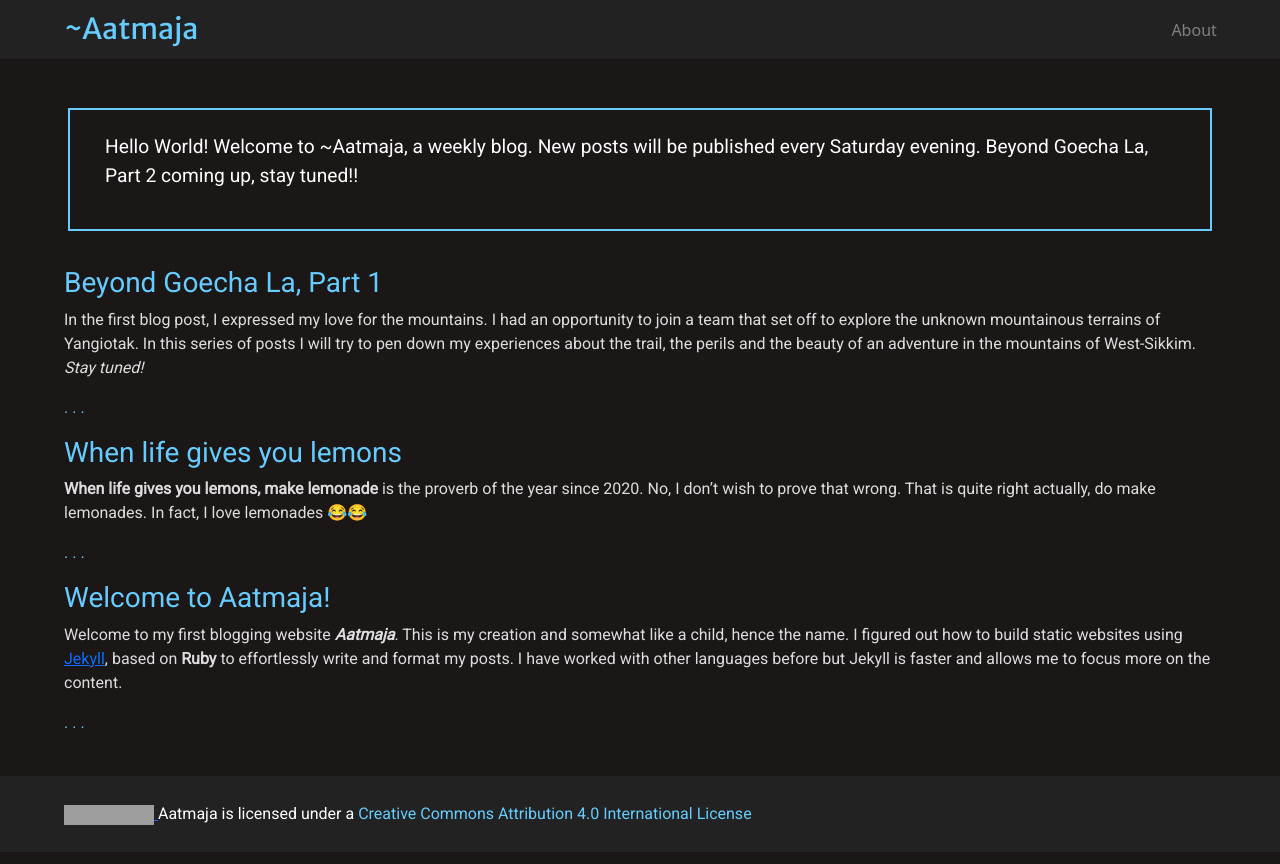
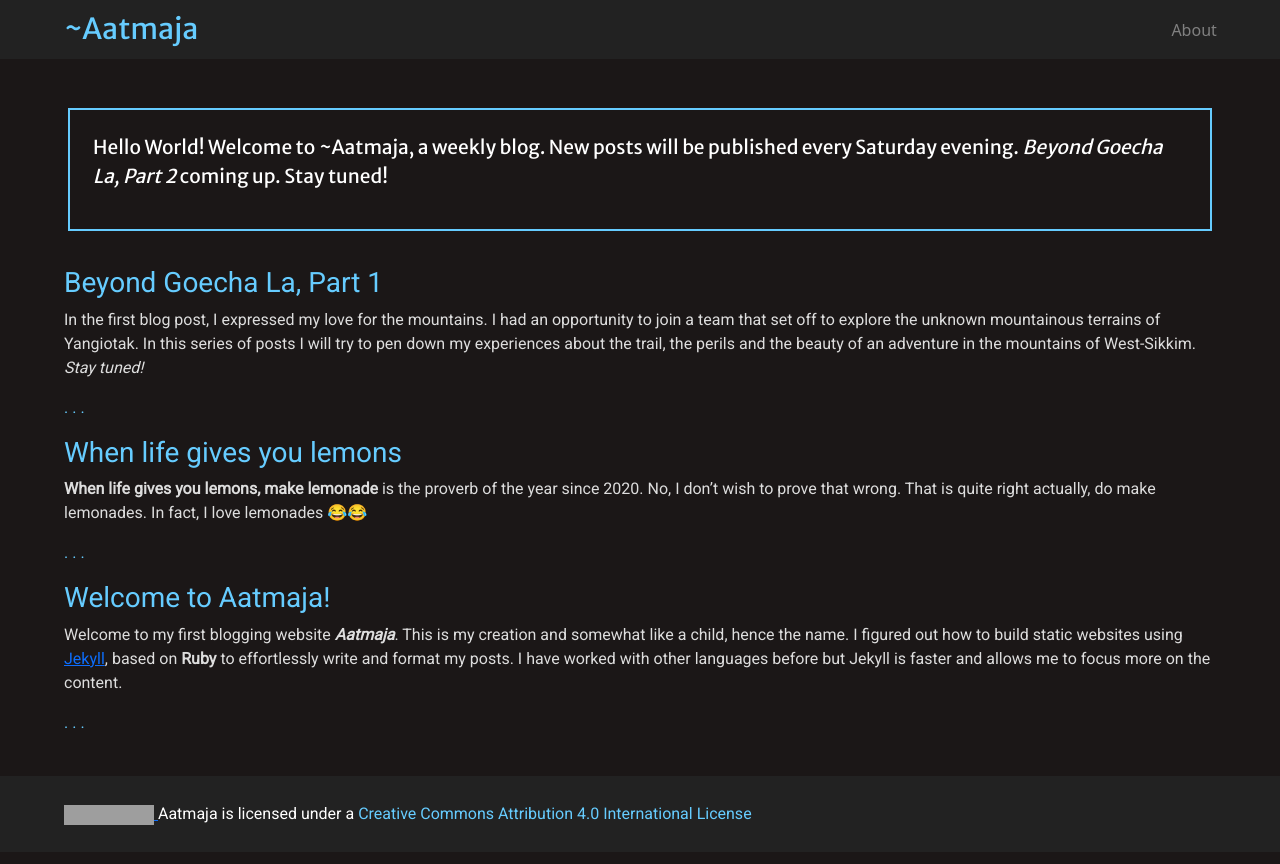
Before and after one commit to Ritobrato/ritobrato.github.io, a Jekyll site: the page built from index.markdown, in a window 1280 px wide. Shown: the top 864 px of the page. Built offline with Jekyll 4.4.1, drawn with Linux system fonts in a browser that asks for light colours; grey boxes are pictures that could not be loaded.

Commit message:
update home style

```diff
--- a/_config.yml
+++ b/_config.yml
@@ -22,8 +22,7 @@ title: ~Aatmaja
 email: your-email@example.com
 description: >- # this means to ignore newlines until "baseurl:"
   Hello World! Welcome to ~Aatmaja, a weekly blog. New posts
-  will be published every Saturday evening. Beyond Goecha La,
-  Part 2 coming up, stay tuned!!
+  will be published every Saturday evening.
 baseurl: "/ritobrato.github.io" # the subpath of your site, e.g. /blog
 url: "https://github.com/Ritobrato" # the base hostname & protocol for your site, e.g. http://example.com
 twitter_username: Ritochatt1
--- a/_includes/home_description.html
+++ b/_includes/home_description.html
@@ -1,3 +1,5 @@
-<div class="row" style="border: 2px solid #6cf; padding: 2%; color: #fff; margin: 2% 4px 3%;">
-  <p style="font-size: 1.2rem; font-family: 'Roboto', sans-serif;">{{site.description}}</p>
+<div style="border: 2px solid #6cf; padding: 2%; color: #fff; margin: 2% 4px 3%;">
+  <p style="font-size: 1.2rem; font-family: 'Merriweather Sans', sans-serif;">
+    {{site.description}} <em>Beyond Goecha La, Part 2</em> coming up. Stay tuned!
+  </p>
 </div>
```
